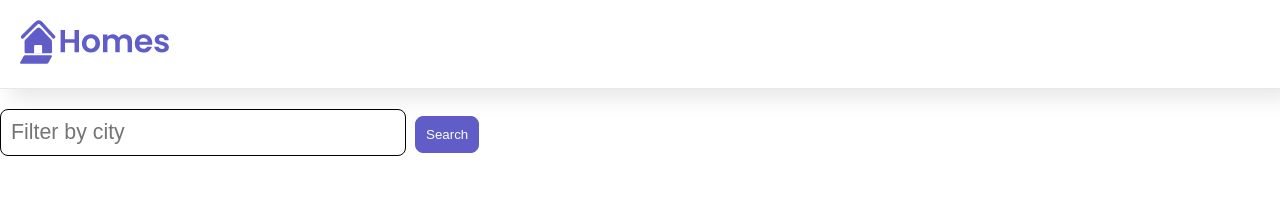
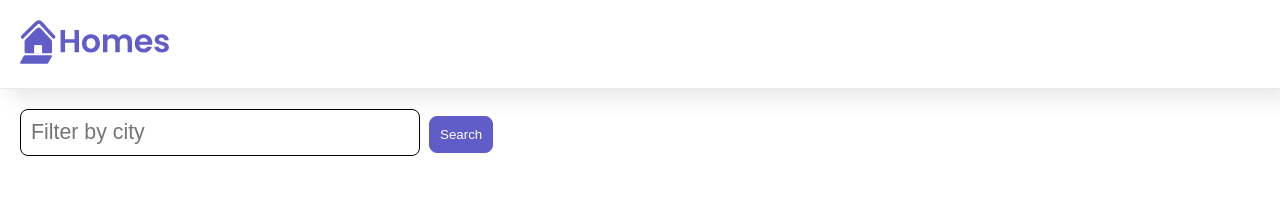
Before and after one commit to Emi-ms/realEstate, an Angular app: page / in a window 1280 px wide. Shown: the top 219 px of the page. Built offline with nearby package versions, Linux system fonts and the light colour scheme; data requests are answered from the project's data file; grey boxes are pictures that could not be loaded.

Commit message:
Add ID to filter form

```diff
--- a/src/app/components/home/home.component.ts
+++ b/src/app/components/home/home.component.ts
@@ -10,7 +10,7 @@ import { HousingService } from '../../services/housing-service';
   imports: [HousingLocationComponent, CommonModule],
   template: `
     <section>
-      <form>
+      <form id="filter-form">
         <input type="text" placeholder="Filter by city" #filter>
         <button class="primary" type="button" (click)="filterResults(filter.value)">Search</button>
       </form>
--- a/src/styles.css
+++ b/src/styles.css
@@ -82,6 +82,10 @@ button.primary {
     border-radius: 8px;
     margin-left: 5px;
     margin-right: 5px;
+  }
+
+  #filter-form{
+    margin-left: 20px;
   }
 
   @media (min-width: 500px) and (max-width: 768px) {
```
